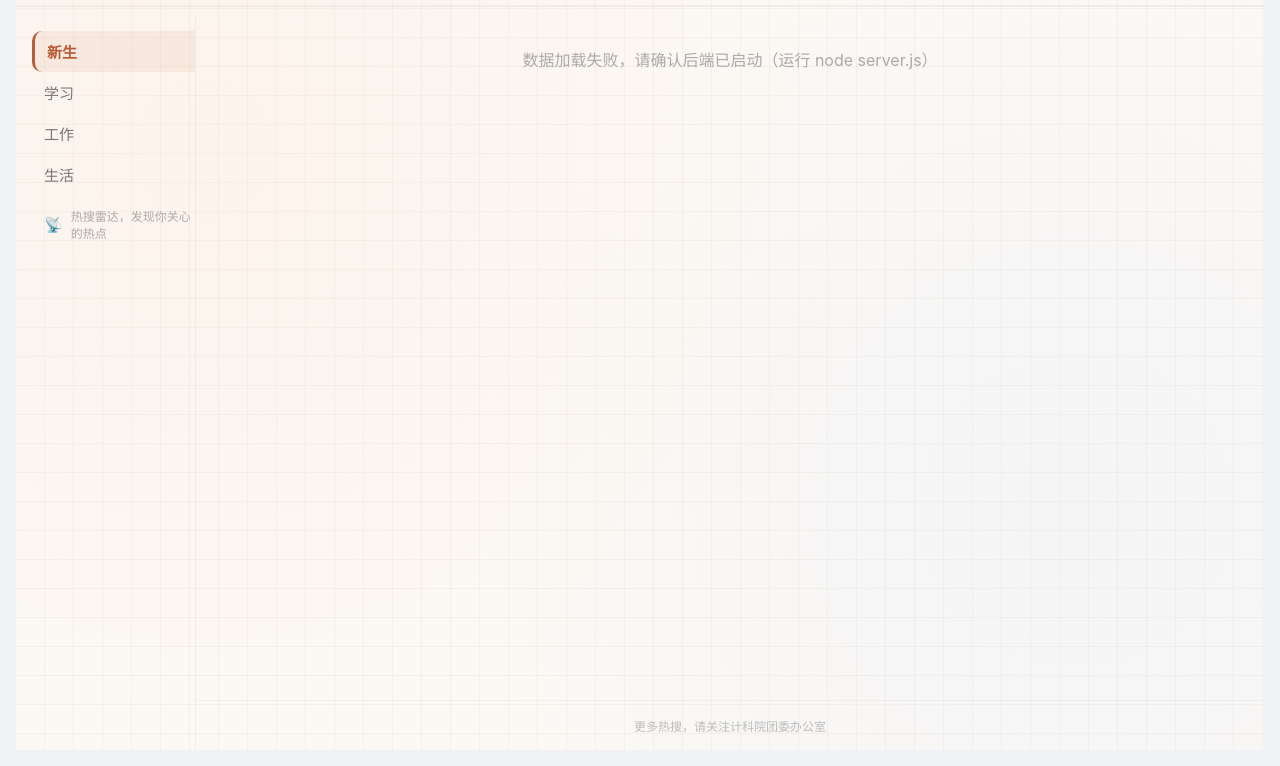
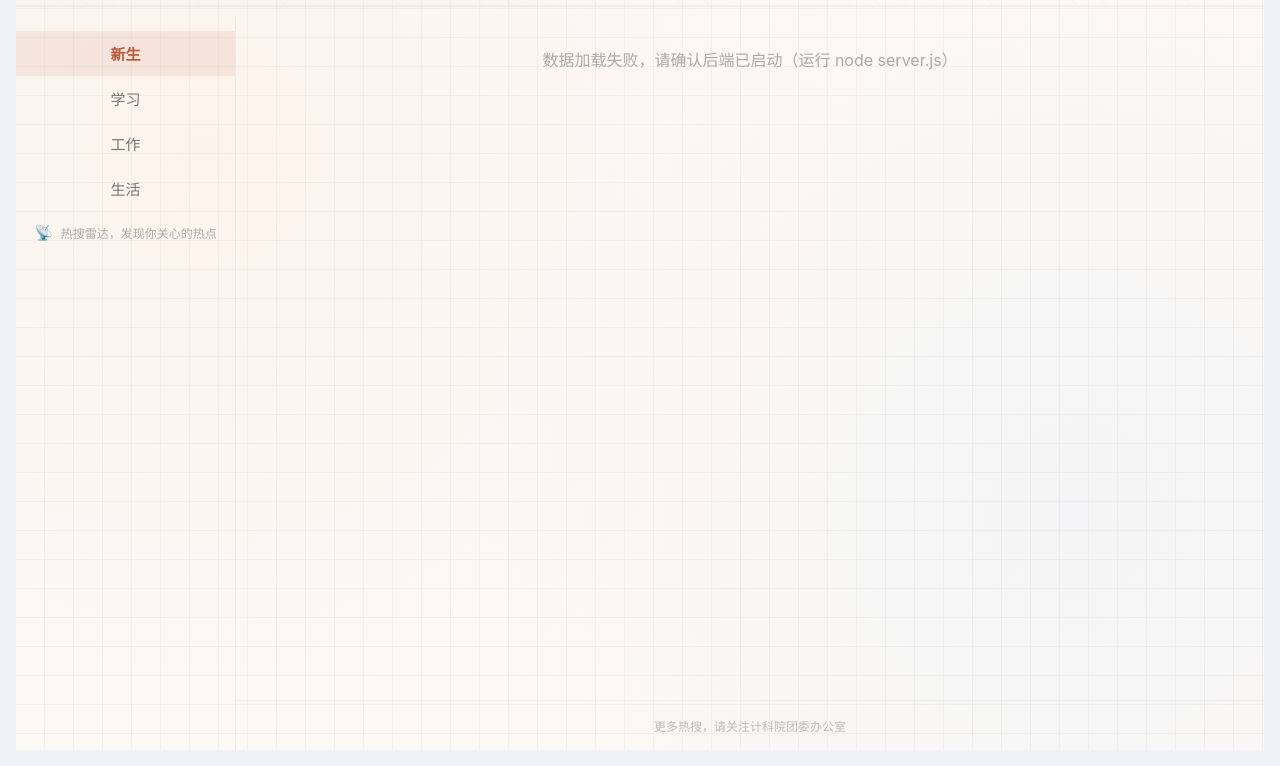
Before and after one commit to fcgdssp/huizhouxueyuan-hotsearch, a website: page public/index.html in a window 1280 px wide. Shown: the part 66-832 px from the top of the page. Drawn offline with Linux system fonts and the light colour scheme; no server answers.

Commit message:
桌面端优化：侧栏加宽、分类居中、热搜条目加宽居中

```diff
--- a/public/index.html
+++ b/public/index.html
@@ -562,7 +562,7 @@
                 padding: 0;
                 box-shadow: none;
                 display: grid;
-                grid-template-columns: 180px 1fr;
+                grid-template-columns: 220px 1fr;
                 grid-template-rows: auto 1fr;
                 grid-template-areas:
                     "header header"
@@ -580,7 +580,7 @@
                 grid-area: sidebar;
                 display: flex;
                 flex-direction: column;
-                padding: 16px 0 16px 16px;
+                padding: 16px 0;
                 border-right: 1px solid rgba(180, 170, 160, 0.15);
                 overflow-y: auto;
             }
@@ -598,29 +598,35 @@
                 justify-content: flex-start;
             }
             .tabs span {
-                padding: 10px 12px;
+                padding: 12px 0;
                 border-bottom: none;
-                border-radius: 10px 0 0 10px;
+                border-radius: 0;
                 font-size: 15px;
+                text-align: center;
             }
             .tabs span.active {
-                background: rgba(184, 92, 58, 0.08);
+                background: rgba(184, 92, 58, 0.10);
                 border-bottom: none;
-                border-left: 3px solid #b85c3a;
+                font-weight: 700;
+                color: #b85c3a;
             }
             .slogan {
                 border-bottom: none;
-                justify-content: flex-start;
-                padding: 12px 0 0 12px;
+                justify-content: center;
+                padding: 12px 0 0;
                 font-size: 12px;
             }
             .hot-list {
                 padding: 12px 24px 28px 24px;
                 flex: 1;
                 overflow-y: auto;
+                display: flex;
+                flex-direction: column;
+                align-items: center;
             }
             .hot-item {
-                max-width: 600px;
+                width: 100%;
+                max-width: 700px;
                 padding: 14px 20px;
             }
             .footer-placeholder {
@@ -632,7 +638,8 @@
                 border-top: 1px solid rgba(180, 170, 160, 0.12);
             }
             .burst-list .hot-item {
-                max-width: 600px;
+                width: 100%;
+                max-width: 700px;
             }
         }
 
```
